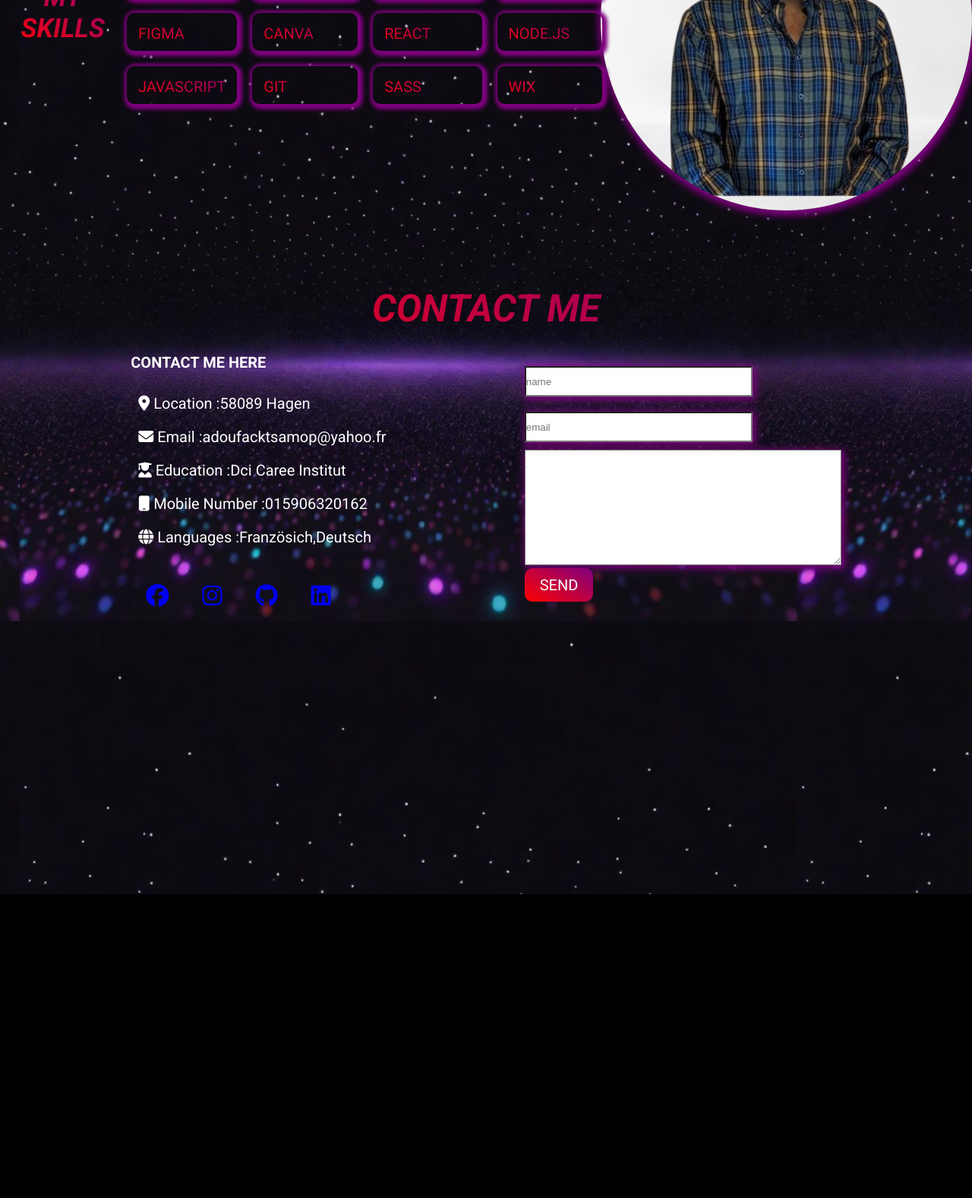
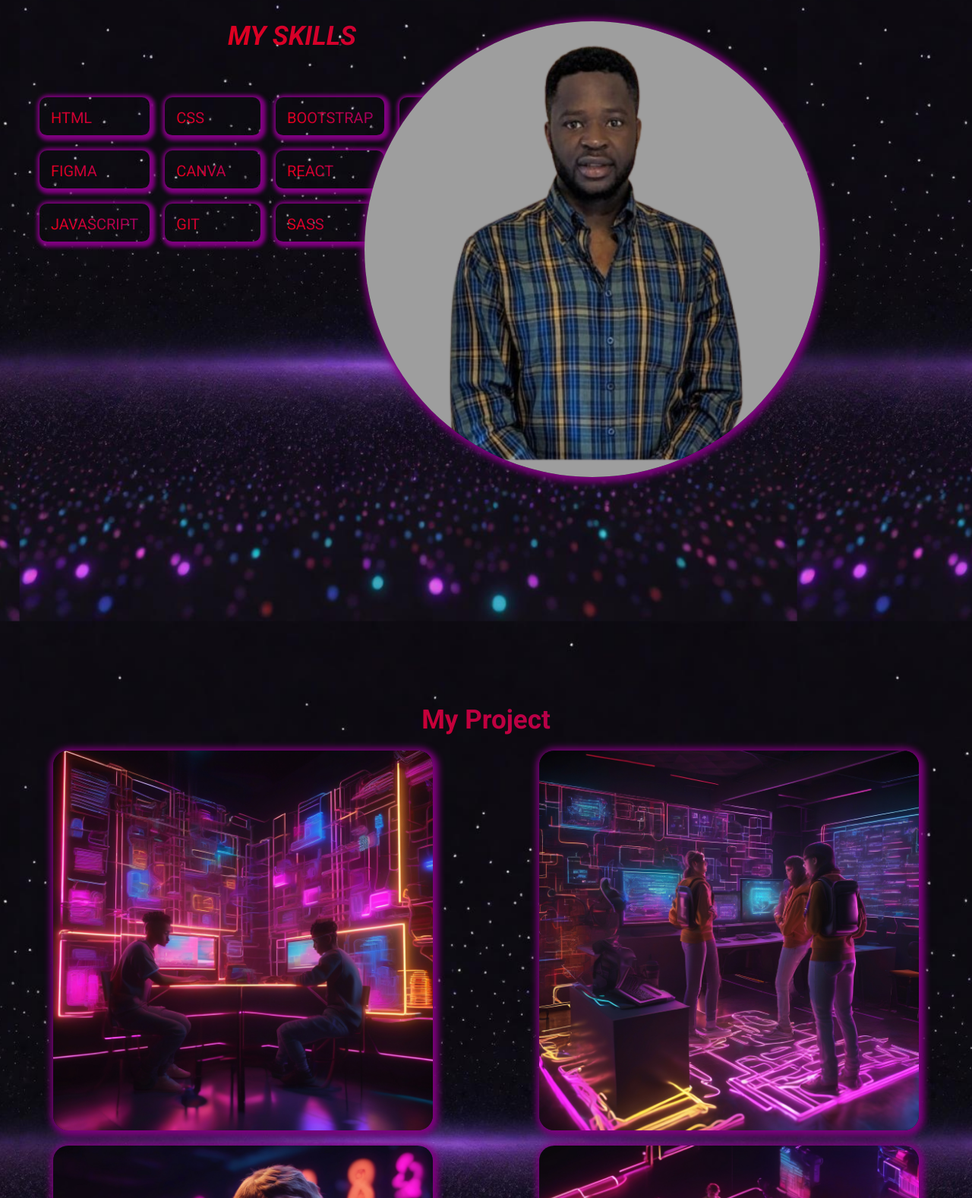
Before and after one commit to Pacome-Adoufack/portfolio, a website: page index.html in a window 1280 px wide. Shown: the part 1223-2800 px from the top of the page at 76% size. Before the commit the page ends 2400 px from the top, so only its background shows below. Drawn offline with Linux system fonts and the light colour scheme.

Commit message:
my project

```diff
--- a/index.html
+++ b/index.html
@@ -51,7 +51,7 @@
     </main>
 
     <section class="about-me">
-      <h3 class="about-me__title">MY SKILLS</h3>
+      <h3 class="about-me__title" id="my-skills">MY SKILLS</h3>
       <div class="about-me__card-1">
         <div class="box-1 box">HTML</div>
         <div class="box-2 box">CSS</div>
@@ -69,9 +69,19 @@
       <div class="about-me__card-2">
         <img
           class="about-me__img"
-          src="./images/AP.-removebg-preview.png"
+          src="./images/pacome.png"
           alt="paco" />
       </div>
+    </section>
+
+    <section class="Project">
+     <h2 class="Project__title">My Project</h2>
+     <div class="Project__img">
+     <div class="Project__img-1"><img src="/images/student-1.jpeg" alt="student"></div>
+     <div class="Project__img-2"><img src="/images/student-2.jpeg" alt="student"></div>
+     <div class="Project__img-3"><img src="/images/student-3.jpeg" alt="student"></div>
+     <div class="Project__img-4"><img src="/images/student-4.jpeg" alt="student"></div>
+    </div>
     </section>
 
     <section class="contact">
@@ -109,16 +119,15 @@
         </div>
 
         <div class="contact-card-2">
-          <form>
+          <form class="contact-card-2__form">
             <input type="text" name="name" placeholder="name" /><br />
             <input type="email" name="email" placeholder="email" /><br />
             <textarea
               name="kommentar"
               id="kommentar"
               cols="50"
-              rows="10"
-              placeholder="füge ein kommentar">
-            </textarea>
+              rows="5"
+              placeholder="füge ein kommentar"></textarea>
           </form>
           <a class="contact-card-2__button" href="#">SEND</a>
         </div>
--- a/style.scss
+++ b/style.scss
@@ -26,6 +26,7 @@
   width: 100%;
   top: 0;
   left: 0;
+  z-index: 1;
 
   .logo__img {
     height: 50px;
@@ -33,6 +34,7 @@
     margin-left: 100px;
   }
 }
+
 .menu-items {
   display: none;
 }
@@ -43,11 +45,13 @@
   color: white;
   margin-right: 50px;
 }
-a:hover {
-  color: red;
-}
+
 .menu__wrapper .icon {
   font-size: 20px;
+}
+
+a:hover {
+  color: yellow;
 }
 .contain {
   height: 100vh;
@@ -86,15 +90,13 @@
 }
 
 .about-me {
+  height: 100vh;
   animation: moveBackground 50s infinite linear;
   margin: 300px 0px 100px 0px;
-  display: flex;
-  flex-direction: column;
-  justify-content: center;
-  align-items: center;
+  display: block;
 
   .about-me__title {
-    text-align: center;
+    padding-left: 300px;
     margin-bottom: 20px;
     font-size: 35px;
     font-weight: bolder;
@@ -102,7 +104,6 @@
     background-image: linear-gradient(30deg, red, purple);
     color: transparent;
     background-clip: text;
-
   }
   .about-me__text {
     font-size: 20px;
@@ -112,13 +113,14 @@
     margin-bottom: 50px;
     font-size: 20px;
     display: grid;
-    grid-template-columns: repeat(4,1fr);
-    grid-template-rows: repeat(3,1fr);
+    grid-template-columns: repeat(4, 1fr);
+    grid-template-rows: repeat(3, 1fr);
     gap: 20px;
+    width: 600px;
+    margin-left: 50px;
     animation: box 4s infinite;
 
-
-    .box{
+    .box {
       background-image: linear-gradient(30deg, red, purple);
       color: transparent;
       background-clip: text;
@@ -141,10 +143,32 @@
     box-shadow: 2px 2px 10px 5px purple;
     object-fit: cover;
     overflow: hidden;
+    margin: auto;
 
     .about-me__img {
       width: 100%;
       height: 100%;
+    }
+  }
+}
+.Project {
+  h2 {
+    background-image: linear-gradient(30deg, red, purple);
+    color: transparent;
+    background-clip: text;
+    font-size: 35px;
+    text-align: center;
+  }
+  .Project__img {
+    display: grid;
+    img {
+      width: 500px;
+      height: 500px;
+      display: block;
+      margin: auto;
+      margin-top: 20px;
+      box-shadow: 2px 2px 10px 5px purple;
+      border-radius: 20px;
     }
   }
 }
@@ -161,7 +185,7 @@
 .contact {
   height: 100vh;
 
-  .contact-card-2__button{
+  .contact-card-2__button {
     text-decoration: none;
     color: white;
     padding: 10px 20px;
@@ -180,7 +204,7 @@
   .contact-card-1__title {
     font-size: 20px;
     margin-top: 30px;
-    margin-bottom: 20px;
+    margin-bottom: 30px;
   }
   .contact__text {
     font-size: 20px;
@@ -198,13 +222,20 @@
     width: 300px;
     height: 40px;
     margin: 10px 0px;
-    box-shadow: 2px 2px 10px 2px purple;
-  }
-  textarea {
-    box-shadow: 2px 2px 10px 2px purple;
-    margin-bottom: 10px;
   }
 }
+input,
+textarea {
+  box-shadow: 2px 2px 10px 2px purple;
+  padding: 10px;
+  font-size: 20px;
+  font-style: italic;
+  border-radius: 10px;
+}
+.contact-card-2__form {
+  margin-bottom: 20px;
+}
+
 footer {
   position: fixed;
   bottom: 0;
@@ -298,14 +329,23 @@
     display: none;
   }
   .about-me {
-    flex-direction: row;
-    justify-content: space-evenly;
-    margin-top: 50px;
+    position: relative;
+
     .about-me__text {
       font-size: 30px;
     }
+    .about-me__card-2 {
+      position: absolute;
+      right: 200px;
+      margin-top: -300px;
+      width: 600px;
+      height: 600px;
+    }
   }
-
+  .Project__img {
+    display: grid;
+    grid-template-columns: repeat(2, 1fr);
+  }
   .contact-wrapper {
     flex-direction: row;
     justify-content: space-evenly;
```
Also changed, not shown: images/pacome.png (added), images/student-1.jpeg (added), images/student-2.jpeg (added), images/student-3.jpeg (added), images/student-4.jpeg (added), style.css, 1 other file.
